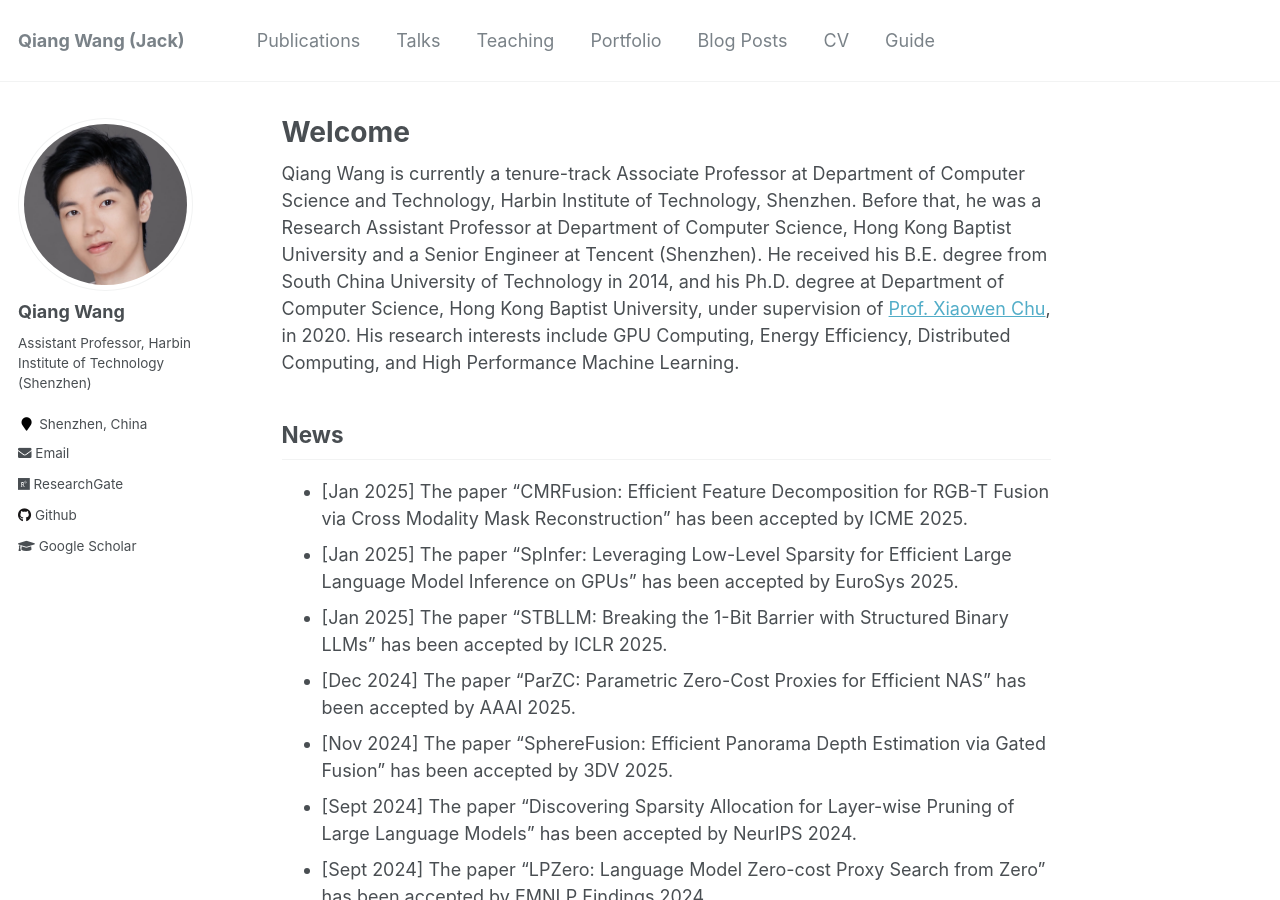
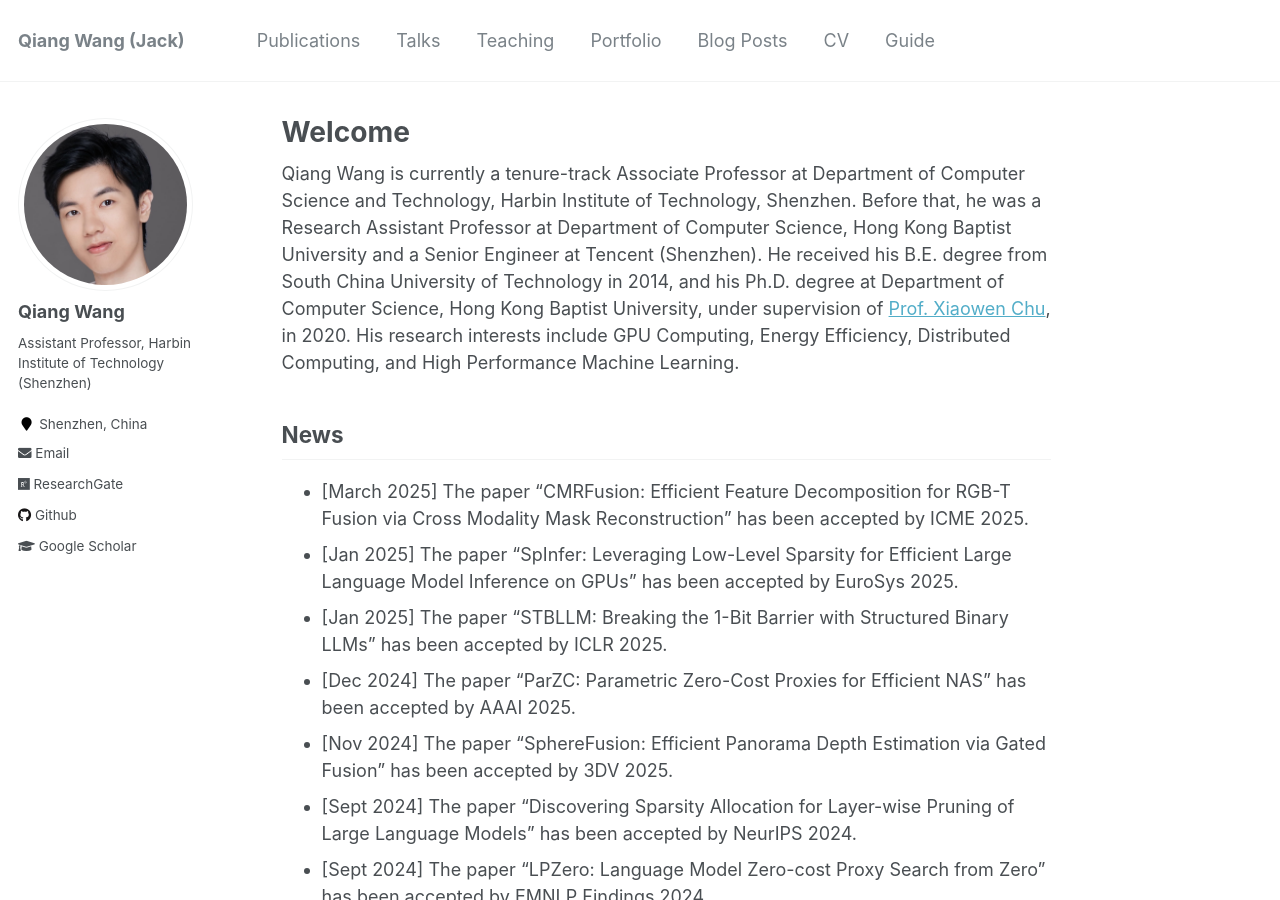
Before and after one commit to blackjack2015/blackjack2015.github.io, a Jekyll site: the page built from _pages/about.md, in a window 1280 px wide and 900 px high. Built offline with Jekyll 4.4.1, drawn with Linux system fonts in a browser that asks for light colours.

Commit message:
Update about.md

```diff
--- a/_pages/about.md
+++ b/_pages/about.md
@@ -12,7 +12,7 @@ redirect_from:
 Qiang Wang is currently a tenure-track Associate Professor at Department of Computer Science and Technology, Harbin Institute of Technology, Shenzhen. Before that, he was a Research Assistant Professor at Department of Computer Science, Hong Kong Baptist University and a Senior Engineer at Tencent (Shenzhen). He received his B.E. degree from South China University of Technology in 2014, and his Ph.D. degree at Department of Computer Science, Hong Kong Baptist University, under supervision of [Prof. Xiaowen Chu](https://sites.google.com/view/chuxiaowen), in 2020. His research interests include GPU Computing, Energy Efficiency, Distributed Computing, and High Performance Machine Learning.
 
 ## News
-+ \[Jan 2025\] The paper "CMRFusion: Efficient Feature Decomposition for RGB-T Fusion via Cross Modality Mask Reconstruction" has been accepted by ICME 2025.
++ \[March 2025\] The paper "CMRFusion: Efficient Feature Decomposition for RGB-T Fusion via Cross Modality Mask Reconstruction" has been accepted by ICME 2025.
 + \[Jan 2025\] The paper "SpInfer: Leveraging Low-Level Sparsity for Efficient Large Language Model Inference on GPUs" has been accepted by EuroSys 2025.
 + \[Jan 2025\] The paper "STBLLM: Breaking the 1-Bit Barrier with Structured Binary LLMs" has been accepted by ICLR 2025.
 + \[Dec 2024\] The paper "ParZC: Parametric Zero-Cost Proxies for Efficient NAS" has been accepted by AAAI 2025.
```
